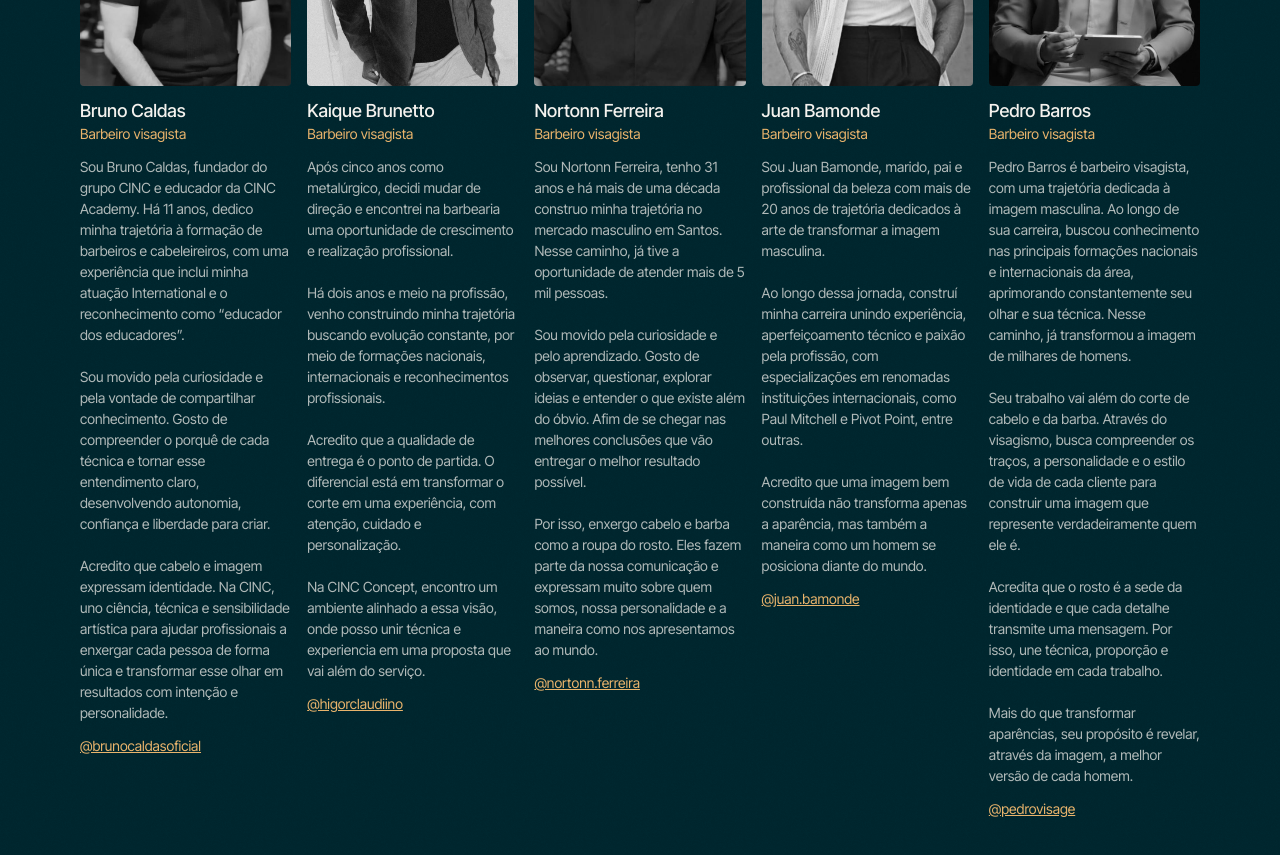
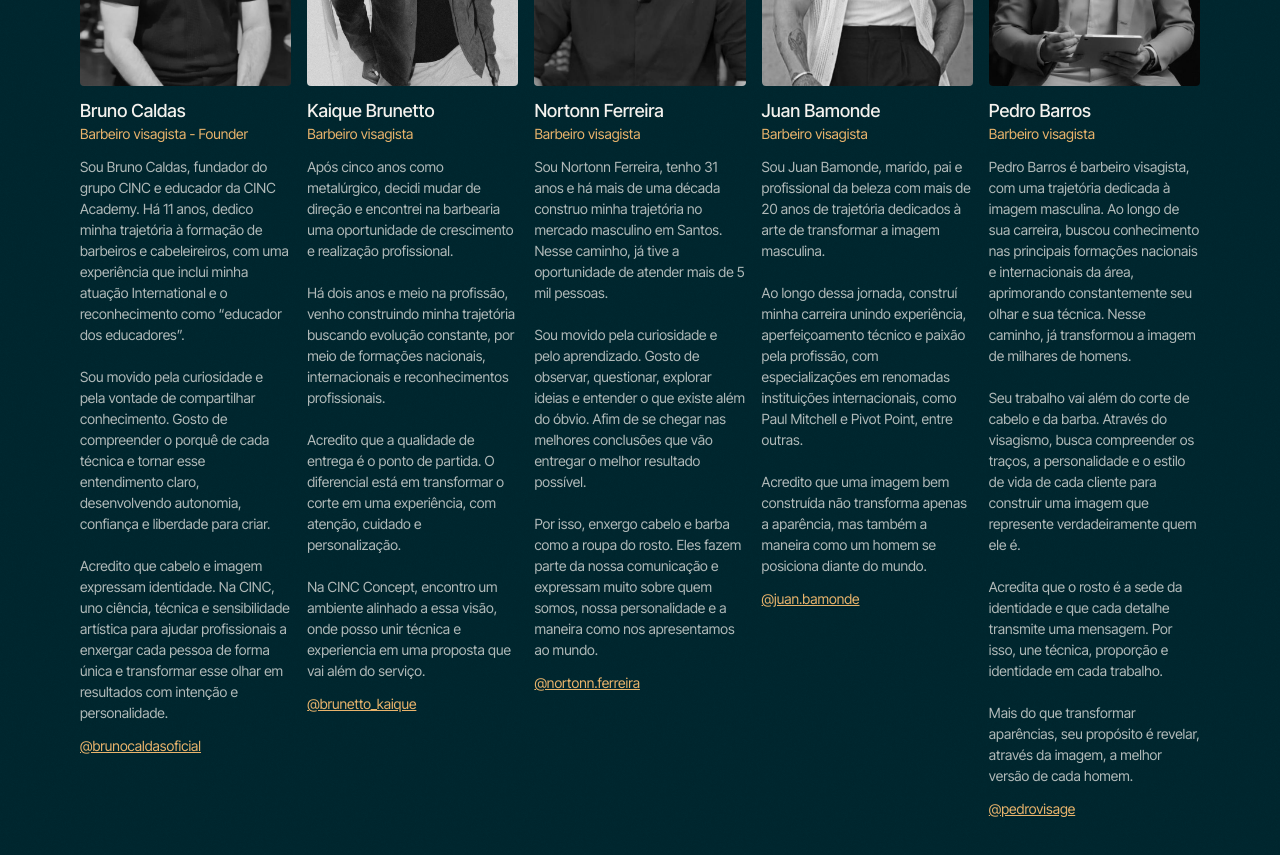
Before and after one commit to santosdiaseassociados/landing-page-cinc, a plain HTML site: page index.html in a window 1280 px wide. Shown: the part 6620-7475 px from the top of the page. Drawn offline with Linux system fonts and the light colour scheme.

Commit message:
Update index.html

```diff
--- a/index.html
+++ b/index.html
@@ -289,7 +289,7 @@ a{color:#E9B46C}a:hover{color:#F6D29F}
     <div style="display: grid; grid-template-columns: repeat(auto-fit, minmax(210px, 1fr)); gap: 16px; margin-top: 56px">
       <article style="display: flex; flex-direction: column; gap: 14px">
         <img src="assets/equipe-bruno.jpg" alt="Foto de Bruno Caldas, profissional da CINC" loading="lazy" style="display: block; width: 100%; aspect-ratio: 3 / 4; object-fit: cover; object-position: 50% 25%; border-radius: 4px; background: #00343D">
-        <div><p style="margin: 0; font-size: 18px; font-weight: 500">Bruno Caldas</p><p style="margin: 4px 0 0; font-size: 14px; color: #E9B46C">Barbeiro visagista</p></div>
+        <div><p style="margin: 0; font-size: 18px; font-weight: 500">Bruno Caldas</p><p style="margin: 4px 0 0; font-size: 14px; color: #E9B46C">Barbeiro visagista - Founder</p></div>
         <p style="margin: 0; font-size: 14px; line-height: 1.5; color: rgba(244,242,238,.72)">
           Sou Bruno Caldas, fundador do grupo CINC  e educador da CINC Academy. Há 11 anos, dedico minha trajetória à formação de barbeiros e cabeleireiros, com uma experiência que inclui minha atuação International e o reconhecimento como “educador dos educadores”.<br>
           <br>Sou movido pela curiosidade e pela vontade de compartilhar conhecimento. Gosto de compreender o porquê de cada técnica e tornar esse entendimento claro, desenvolvendo autonomia, confiança e liberdade para criar.<br>
@@ -306,7 +306,7 @@ a{color:#E9B46C}a:hover{color:#F6D29F}
           <br>Acredito que a qualidade de entrega é o ponto de partida. O diferencial está em transformar o corte em uma experiência, com atenção, cuidado e personalização.<br>
           <br>Na CINC Concept, encontro um ambiente alinhado a essa visão, onde posso unir técnica e experiencia em uma proposta que vai além do serviço.
         </p>
-        <a href="https://www.instagram.com/higorclaudiino" target="_blank" rel="noopener" style="font-size: 14px">@higorclaudiino</a>
+        <a href="https://www.instagram.com/brunetto_kaique" target="_blank" rel="noopener" style="font-size: 14px">@brunetto_kaique</a>
       </article>
       <article style="display: flex; flex-direction: column; gap: 14px">
         <img src="assets/equipe-norton.jpg" alt="Foto de Norton Ferreira, barbeiro da CINC" loading="lazy" style="display: block; width: 100%; aspect-ratio: 3 / 4; object-fit: cover; object-position: 50% 25%; border-radius: 4px; background: #00343D">
```
